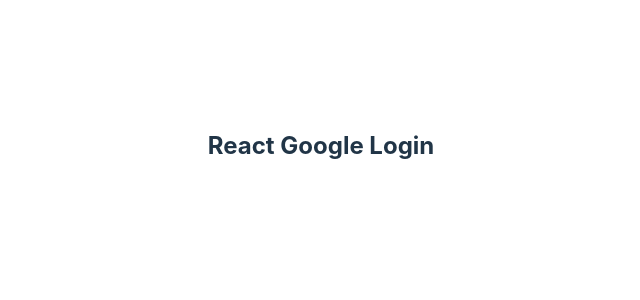
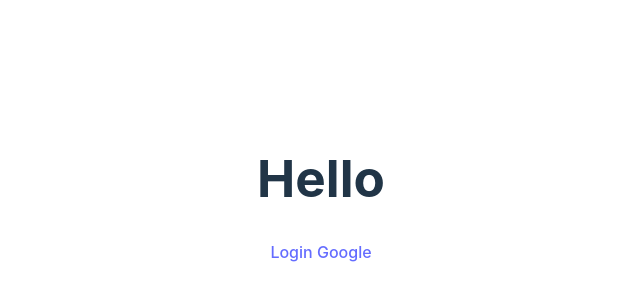
Before and after one commit to Grass-Production/FEIT-FE, a React (Vite) app in the folder feit-fe/: page / in a window 1280 px wide. Shown: the part 210-510 px from the top of the page, without its empty margins (319-959 px from the left). Built offline with nearby package versions, Linux system fonts and the light colour scheme.

Commit message:
fix: Fix logic process of login Google at file getGoogleURL,login/OAuth

```diff
--- a/feit-fe/package.json
+++ b/feit-fe/package.json
@@ -13,7 +13,8 @@
     "dependencies": {
         "@react-oauth/google": "^0.12.1",
         "react": "^18.2.0",
-        "react-dom": "^18.2.0"
+        "react-dom": "^18.2.0",
+        "react-router-dom": "^6.22.1"
     },
     "devDependencies": {
         "@types/react": "^18.2.55",
--- a/feit-fe/src/App.jsx
+++ b/feit-fe/src/App.jsx
@@ -1,9 +1,16 @@
 import './App.css';
-import Login from './login';
+import {BrowserRouter as Router, Route, Routes} from 'react-router-dom';
+import Login from './OAuth/login';
+import {publicRoutes} from './routes';
 export default function App() {
     return (
-        <>
-            <Login />
-        </>
+        <Router>
+            <Routes>
+                {publicRoutes.map((route, index) => {
+                    const Page = route.component;
+                    return <Route key={index} path={route.path} element={<Page />} />;
+                })}
+            </Routes>
+        </Router>
     );
 }
--- /dev/null
+++ b/feit-fe/src/OAuth/getGoogleURL.jsx
@@ -0,0 +1,23 @@
+export function GetGoogleURL(from) {
+    const rootUrl = 'https://accounts.google.com/o/oauth2/v2/auth';
+    const redirect_url = 'http://localhost:5173/api/sessions/oauth/google';
+    const client_id = '842475217211-kg2r2d0ia87v8doaeclih5i9ku8q5o1k.apps.googleusercontent.com';
+    const client_secret = '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';
+    const endpoint_url = 'http://localhost:5173/';
+
+    const options = {
+        redirect_url: redirect_url,
+        client_id: client_id,
+        access_type: 'offline',
+        response_type: 'code',
+        prompt: 'consent',
+        scope: [
+            'https://www.googleapis.com/auth/userinfo.profile',
+            'https://www.googleapis.com/auth/userinfo.email',
+        ].join(' '),
+        state: from,
+    };
+    const qs = new URLSearchParams(options);
+
+    return `${rootUrl}?${qs.toString()}`;
+}
--- /dev/null
+++ b/feit-fe/src/OAuth/login.jsx
@@ -0,0 +1,13 @@
+import {useLocation} from 'react-router-dom';
+import {BrowserRouter as Router, Route} from 'react-router-dom';
+import {GetGoogleURL} from './getGoogleURL';
+export default function Login() {
+    const location = useLocation();
+    let from = ((location.state && location.state.from && location.state.from.pathname) || '/') + '';
+    return (
+        <div className="">
+            <h1>Hello</h1>
+            <a href={GetGoogleURL(from)}>Login Google</a>
+        </div>
+    );
+}
--- a/feit-fe/src/login.jsx
+++ /dev/null
@@ -1,29 +0,0 @@
-import {GoogleLogin} from '@react-oauth/google';
-import {GoogleOAuthProvider} from '@react-oauth/google';
-
-export function HandleLogin() {
-    const responseMessage = (response) => {
-        console.log(response);
-    };
-    const errorMessage = (error) => {
-        console.log(error);
-    };
-    return (
-        <div>
-            <h2>React Google Login</h2>
-            <br />
-            <br />
-            <GoogleLogin onSuccess={responseMessage} onError={errorMessage} />
-        </div>
-    );
-}
-
-export default function Login() {
-    const clientID = '168558856798-qgpvpod0ecqljprtjpmj6rdpl7meehaa.apps.googleusercontent.com';
-
-    return (
-        <GoogleOAuthProvider clientId={clientID}>
-            <HandleLogin />
-        </GoogleOAuthProvider>
-    );
-}
--- /dev/null
+++ b/feit-fe/src/routes/index.jsx
@@ -0,0 +1,2 @@
+import Login from '../OAuth/login';
+export const publicRoutes = [{path: '/', component: Login}];
```
Also changed, not shown: 2 other files (tests, documents, lock files or other folders).
